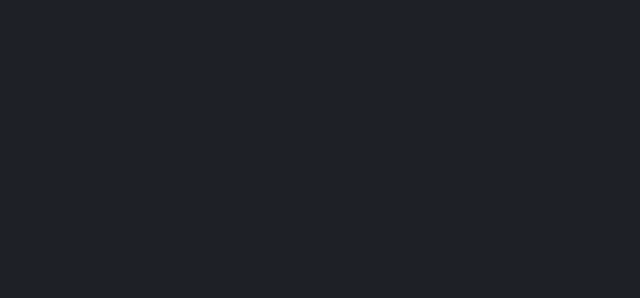
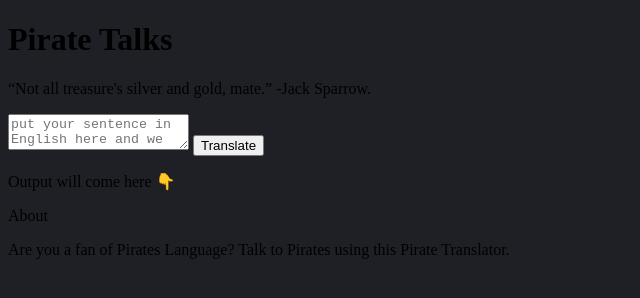
Before and after one commit to rushikesh1799/mark07-pirateTranslator, a plain HTML site: page index.html in a window 1280 px wide. Shown: the whole page, without its empty margins (0-640 px from the left). Drawn offline with Linux system fonts and the light colour scheme.

Commit message:
Added HTML(req)

```diff
--- a/index.html
+++ b/index.html
@@ -9,6 +9,26 @@
 </head>
 <body>
 
+    <header id="header">
+        <h1>Pirate Talks</h1>
+        <p>“Not all treasure's silver and gold, mate.” -Jack Sparrow.</p>
+    </header>
+
+    <main id="container">
+        <textarea id="txt-input"
+            placeholder="put your sentence in English here and we will convert it to Pirate's Language"></textarea>
+        <button id="btn-translate">Translate</button>
+
+        <p>Output will come here 👇</p>
+        <div id="output"></div>
+    </main>
+
+    <footer id="footer">
+        <p>About</p>
+        <p id="about-text">
+            Are you a fan of Pirates Language? Talk to Pirates using this Pirate Translator.
+        </p>
+    </footer>
 
     <script src="app.js"></script>
 </body>
```
